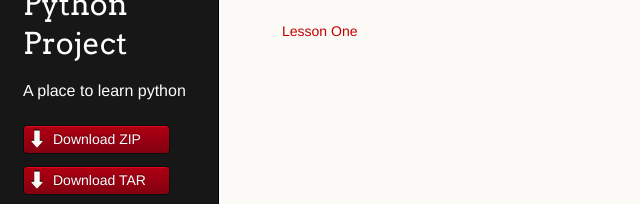
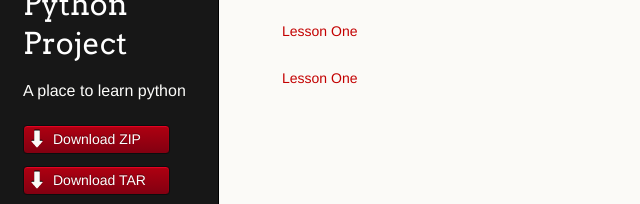
Before and after one commit to presquepartout/SayerPythonProject, a plain HTML site: page index.html in a window 1280 px wide. Shown: the part 129-333 px from the top of the page, 28-668 px from the left. Drawn offline with Linux system fonts and the light colour scheme.

Commit message:
Create gh-pages branch via GitHub

```diff
--- a/index.html
+++ b/index.html
@@ -35,7 +35,9 @@
 
 <p>A series of tutorials for learning to program in Python on Mac OSX. </p>
 
-<p><a href="https://github.com/presquepartout/SayerPythonProject/blob/master/LessonOne.md">Lesson One</a></p>
+<p><strong><a href="https://github.com/presquepartout/SayerPythonProject/blob/master/LessonOne.md">Lesson One</a></strong></p>
+
+<p><strong><a href="https://github.com/presquepartout/SayerPythonProject/blob/master/LessonTwo.md">Lesson One</a></strong></p>
       </section>
       <footer>
         <p><small>Hosted on <a href="https://pages.github.com">GitHub Pages</a> using the Dinky theme</small></p>
--- a/params.json
+++ b/params.json
@@ -1,6 +1,6 @@
 {
   "name": "Sayer Python Project",
   "tagline": "A place to learn python",
-  "body": "# Sayer Python Project\r\nA series of tutorials for learning to program in Python on Mac OSX. \r\n\r\n[Lesson One](https://github.com/presquepartout/SayerPythonProject/blob/master/LessonOne.md)\r\n",
+  "body": "# Sayer Python Project\r\nA series of tutorials for learning to program in Python on Mac OSX. \r\n\r\n**[Lesson One](https://github.com/presquepartout/SayerPythonProject/blob/master/LessonOne.md)**\r\n\r\n**[Lesson One](https://github.com/presquepartout/SayerPythonProject/blob/master/LessonTwo.md)**\r\n\r\n\r\n\r\n",
   "note": "Don't delete this file! It's used internally to help with page regeneration."
 }
```
